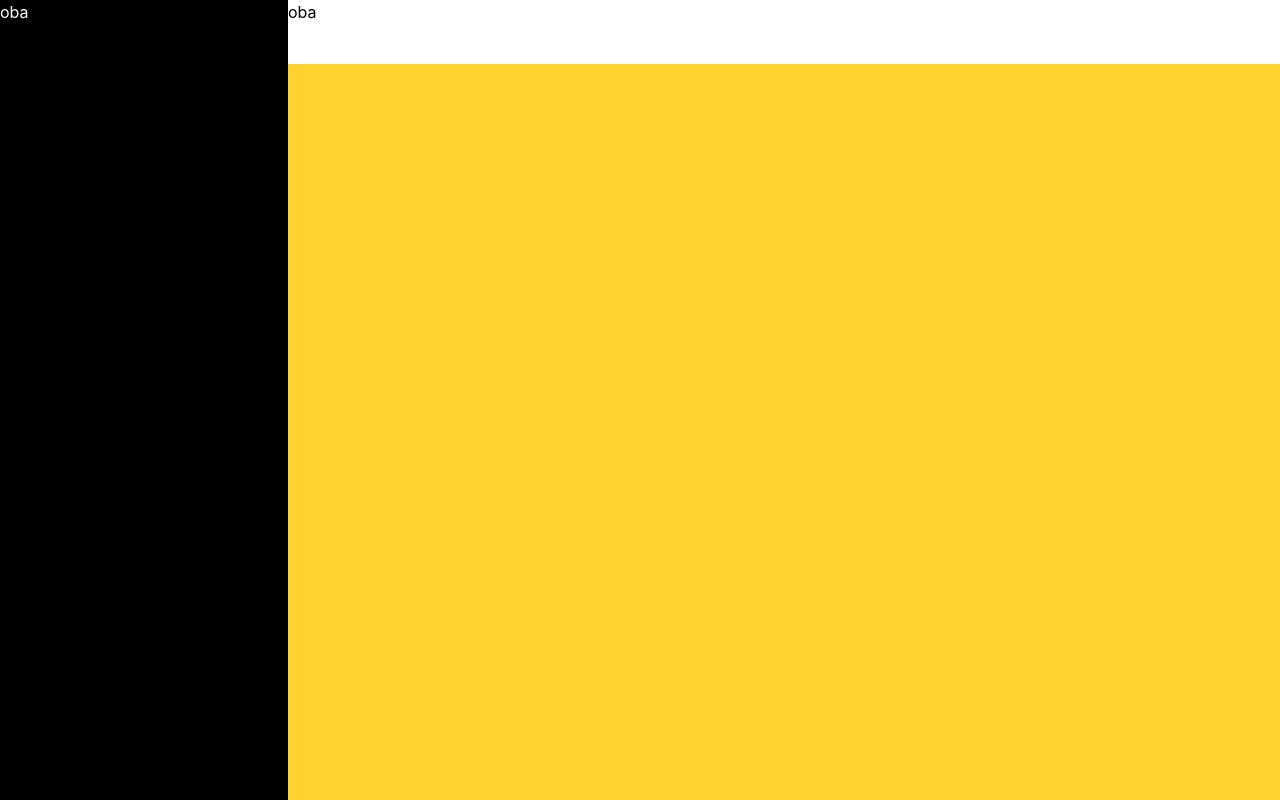
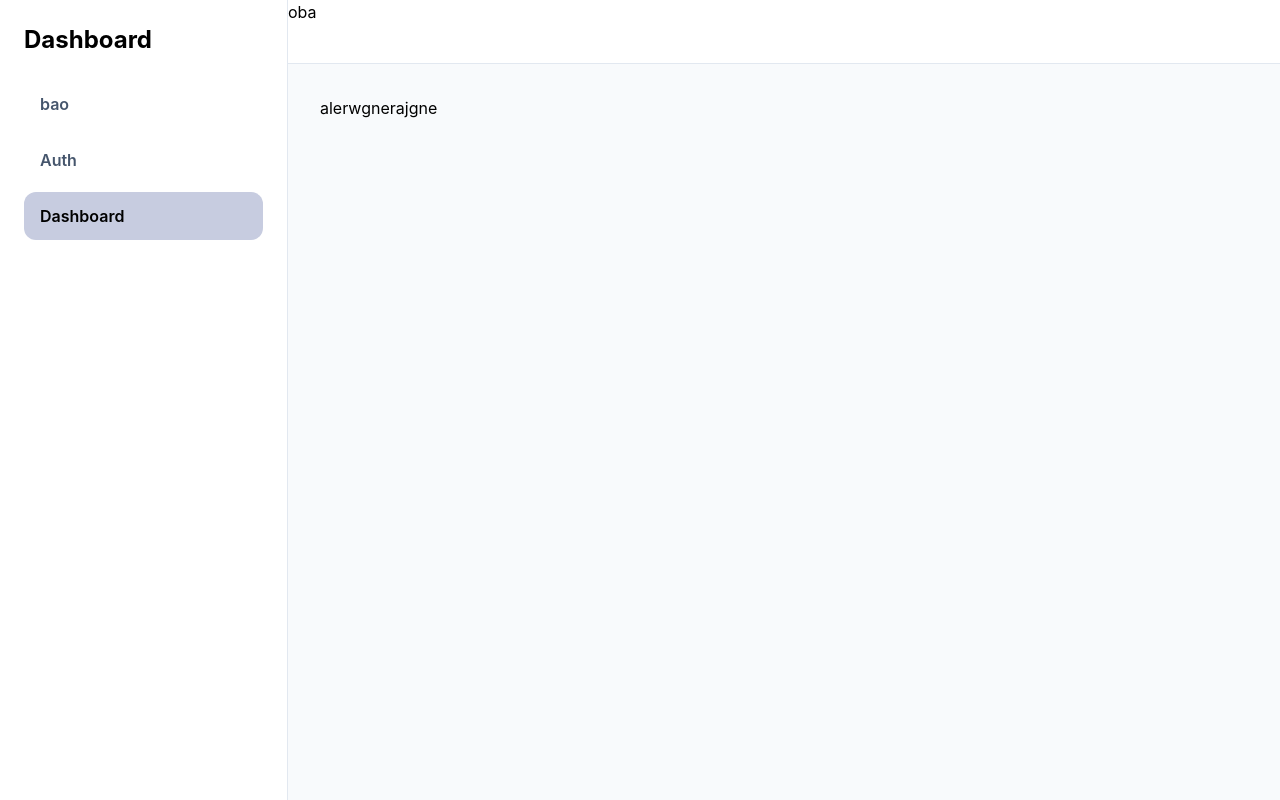
Before and after one commit to CiscoFrann/gerador-curriculo, a React (Vite) app: page /dashboard in a window 1280 px wide. Built offline with nearby package versions, Linux system fonts and the light colour scheme.

Commit message:
feat: refactor routing to use shared navbar and header layout across pages

```diff
--- a/src/App.tsx
+++ b/src/App.tsx
@@ -1,5 +1,5 @@
 import { Routes, Route } from "react-router-dom";
-
+import DashboardLayout from "./Layouts/DashboardLayout";
 import Auth from "./pages/Auth";
 import Dashboard from "./pages/Dashboard";
 
@@ -7,7 +7,9 @@
   return (
     <Routes>
       <Route path="/" element={<Auth />} />
-      <Route path="/dashboard" element={<Dashboard />} />
+      <Route element={<DashboardLayout />}>
+        <Route path="/dashboard" element={<Dashboard />} />
+      </Route>
     </Routes>
   );
 }
--- /dev/null
+++ b/src/Layouts/DashboardLayout.tsx
@@ -0,0 +1,18 @@
+import { Outlet } from "react-router-dom";
+import Header from "../components/Header";
+import SideBar from "../components/SideBar";
+
+export default function DashboardLayout() {
+  return (
+    <div className="min-h-screen bg-slate-50 flex flex-row">
+      <SideBar />
+      <div className="flex-1 flex flex-col">
+        <Header />
+
+        <main className="flex-1 p-8">
+          <Outlet />
+        </main>
+      </div>
+    </div>
+  );
+}
--- /dev/null
+++ b/src/components/Header/index.tsx
@@ -0,0 +1,7 @@
+export default function Header() {
+  return (
+    <header className="w-full h-16 bg-white border-b border-slate-200">
+      <h1>oba</h1>
+    </header>
+  );
+}
--- /dev/null
+++ b/src/components/SideBar/index.tsx
@@ -0,0 +1,62 @@
+import { NavLink } from "react-router-dom";
+
+export default function SideBar() {
+  return (
+    <aside className="w-72 bg-white flex flex-col border-r border-slate-200 text-black ">
+      <div className="p-6">
+        <h1 className="font-bold text-2xl">Dashboard</h1>
+        <nav className="mt-6">
+          <ul className="flex flex-col gap-2">
+            <li>
+              <NavLink
+                to="/bao"
+                className={({ isActive }) => `
+              flex items-center gap-3 px-4 py-3 rounded-xl font-semibold transition-colors
+              ${
+                isActive
+                  ? "bg-brand-blueAction/10 text-brand-blueAction" // Cor se estiver na página
+                  : "text-slate-600 hover:bg-slate-50 hover:text-slate-900" // Cor se estiver em outra página
+              }
+            `}
+              >
+                bao
+              </NavLink>
+            </li>
+
+            <li>
+              <NavLink
+                to="/"
+                className={({ isActive }) => `
+              flex items-center gap-3 px-4 py-3 rounded-xl font-semibold transition-colors
+              ${
+                isActive
+                  ? "bg-brand-blueAction/10 text-brand-blueAction" // Cor se estiver na página
+                  : "text-slate-600 hover:bg-slate-50 hover:text-slate-900" // Cor se estiver em outra página
+              }
+            `}
+              >
+                Auth
+              </NavLink>
+            </li>
+
+            <li>
+              <NavLink
+                to="/dashboard"
+                className={({ isActive }) => `
+              flex items-center gap-3 px-4 py-3 rounded-xl font-semibold transition-colors
+              ${
+                isActive
+                  ? "bg-[#C7CCE0] text-brand-blueAction" // Cor se estiver na página
+                  : "text-slate-600 hover:bg-slate-50 hover:text-slate-900" // Cor se estiver em outra página
+              }
+            `}
+              >
+                Dashboard
+              </NavLink>
+            </li>
+          </ul>
+        </nav>
+      </div>
+    </aside>
+  );
+}
--- a/src/pages/Dashboard/index.tsx
+++ b/src/pages/Dashboard/index.tsx
@@ -1,18 +1,9 @@
 //import { useNavigate } from "react-router-dom";
 
 export default function Dashboard() {
-  //const navigate = useNavigate();
-
   return (
-    <div className="min-h-screen bg-slate-50 flex flex-row ">
-      <aside className="w-72 bg-black flex flex-col text-white">
-        <h1>oba</h1>
-      </aside>
-      <div className="flex-1 bg-amber-300">
-        <header className="w-full h-16 bg-white">
-          <h1>oba</h1>
-        </header>
-      </div>
+    <div className=" ">
+      <h1>alerwgnerajgne</h1>
     </div>
   );
 }
```
